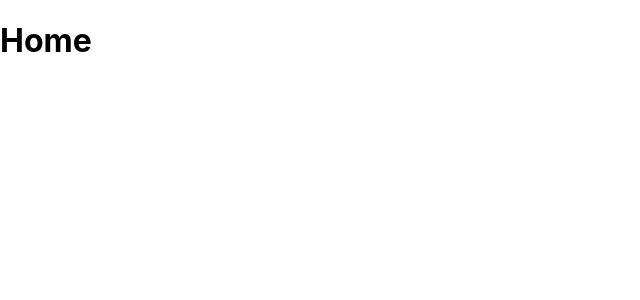
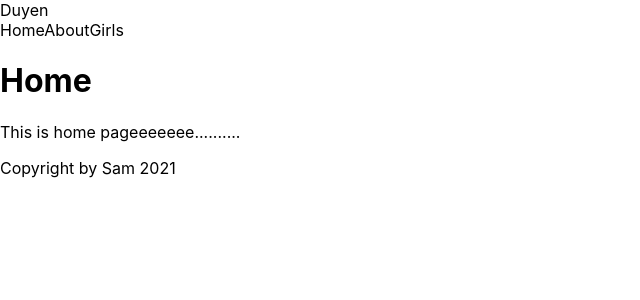
Before and after one commit to nnkyduyen1999/nextjs-from-scratch, a Next.js app: page / in a window 1280 px wide. Shown: the top 300 px of the page, without its empty margins (0-640 px from the left). Built offline with nearby package versions, Linux system fonts and the light colour scheme.

Commit message:
reusable components

```diff
--- /dev/null
+++ b/components/Footer/footer.js
@@ -0,0 +1,5 @@
+const Footer = () => {
+  return <div>Copyright by Sam 2021</div>;
+};
+
+export default Footer;
--- /dev/null
+++ b/components/Navbar/navbar.js
@@ -0,0 +1,14 @@
+const Navbar = () => {
+  return (
+    <div>
+      <div className="logo">Duyen</div>
+      <nav>
+        <a>Home</a>
+        <a>About</a>
+        <a>Girls</a>
+      </nav>
+    </div>
+  );
+};
+
+export default Navbar;
--- a/pages/index.js
+++ b/pages/index.js
@@ -1,7 +1,13 @@
+import Footer from "../components/Footer/footer";
+import Navbar from "../components/Navbar/navbar";
+
 export default function Home() {
   return (
     <div>
+      <Navbar />
       <h1>Home</h1>
+      <p>This is home pageeeeeee..........</p>
+      <Footer />
     </div>
-  )
+  );
 }
```
